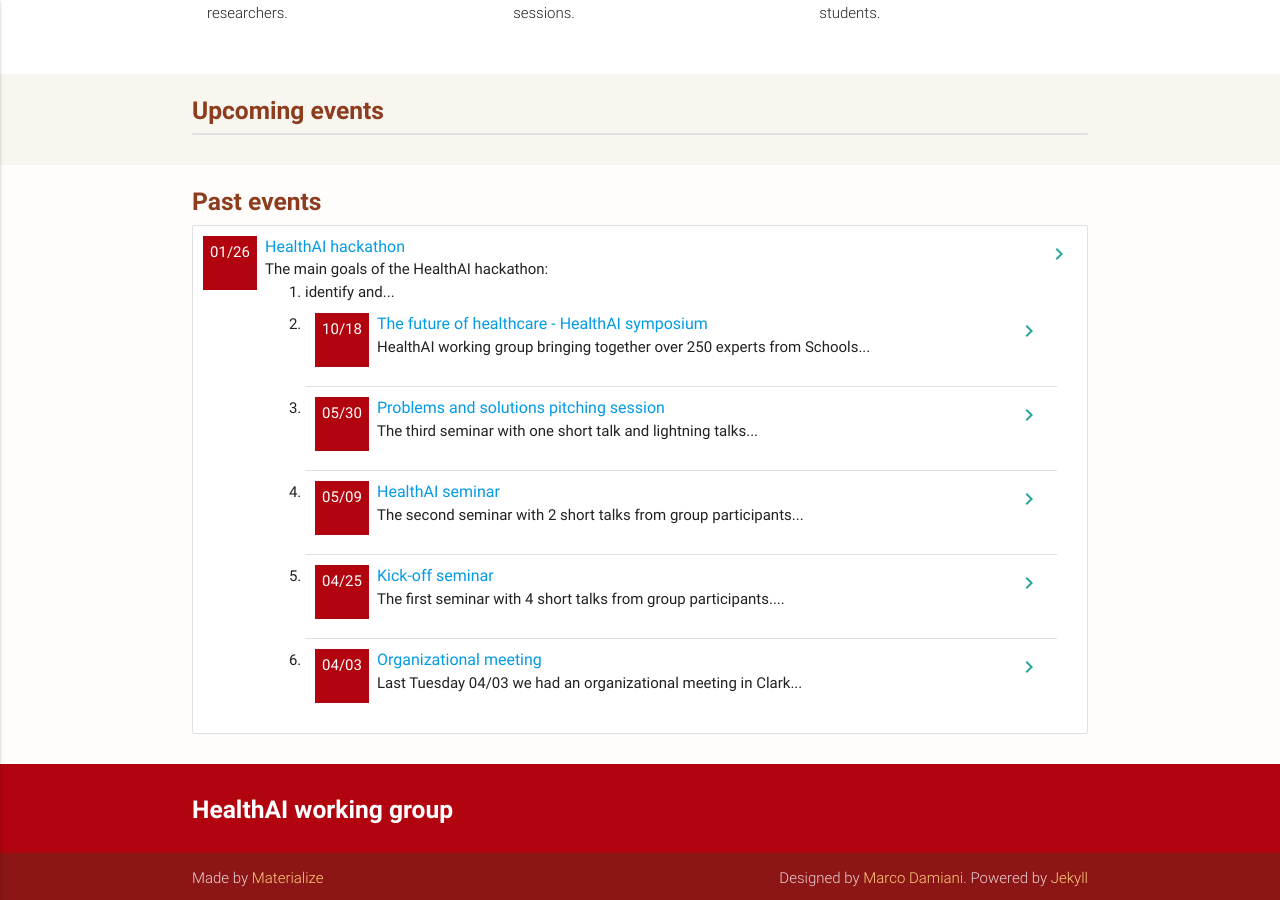
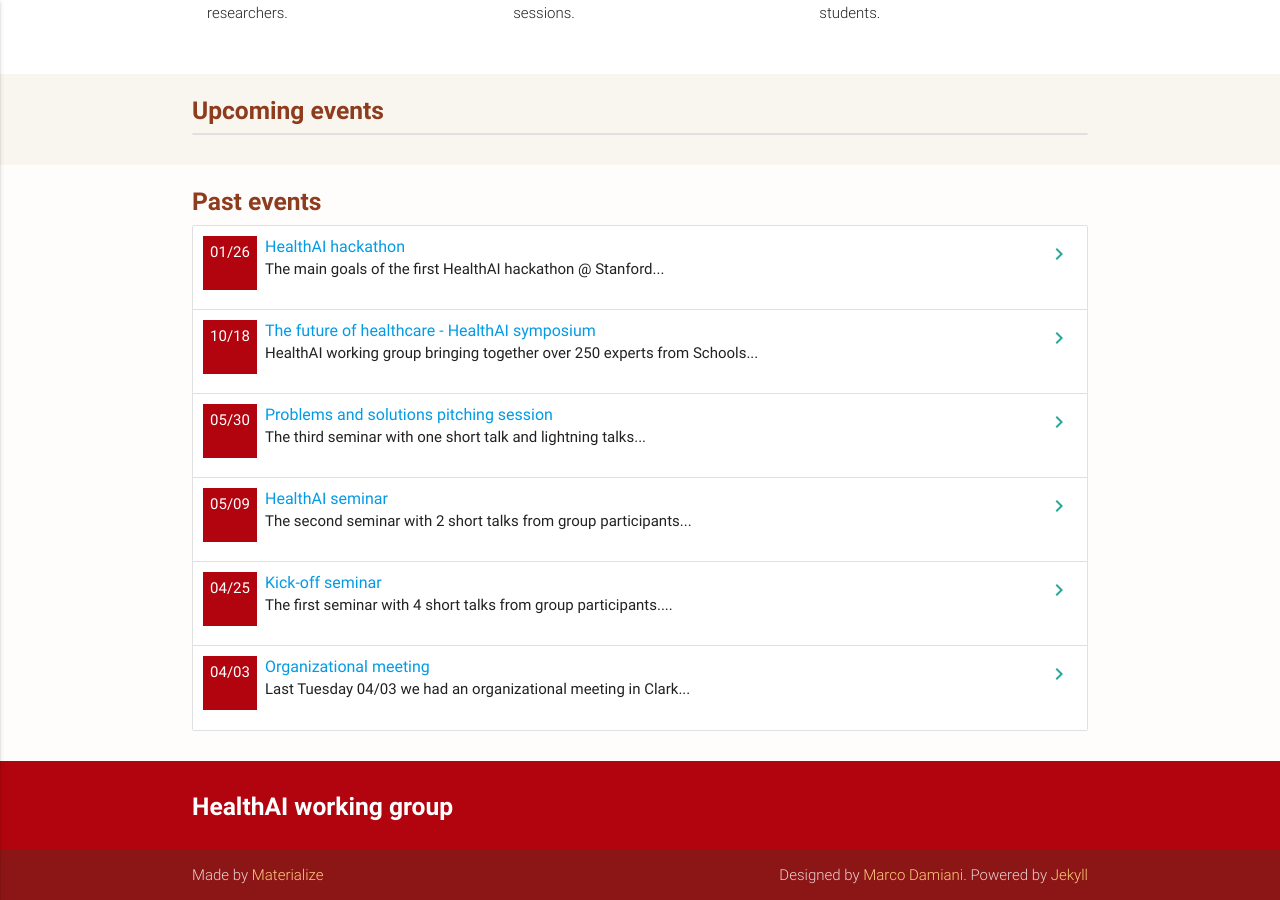
Before and after one commit to health-ai/health-ai.github.io, a Jekyll site: the page built from index.md, in a window 1280 px wide and 900 px high, scrolled down 735 px. Built offline with Jekyll 4.4.1, drawn with Linux system fonts in a browser that asks for light colours.

Commit message:
Artificially adding extra words

```diff
--- a/_events/2019-01-26-hackathon.md
+++ b/_events/2019-01-26-hackathon.md
@@ -266,7 +266,7 @@ fullsection: |
   </div>
 ---
 
-The main goals of the HealthAI hackathon:
+The main goals of the first HealthAI hackathon @ Stanford are:
 
 1. identify and solve real problems in medicine,
 2. facilitate team formation across the campus,
```
